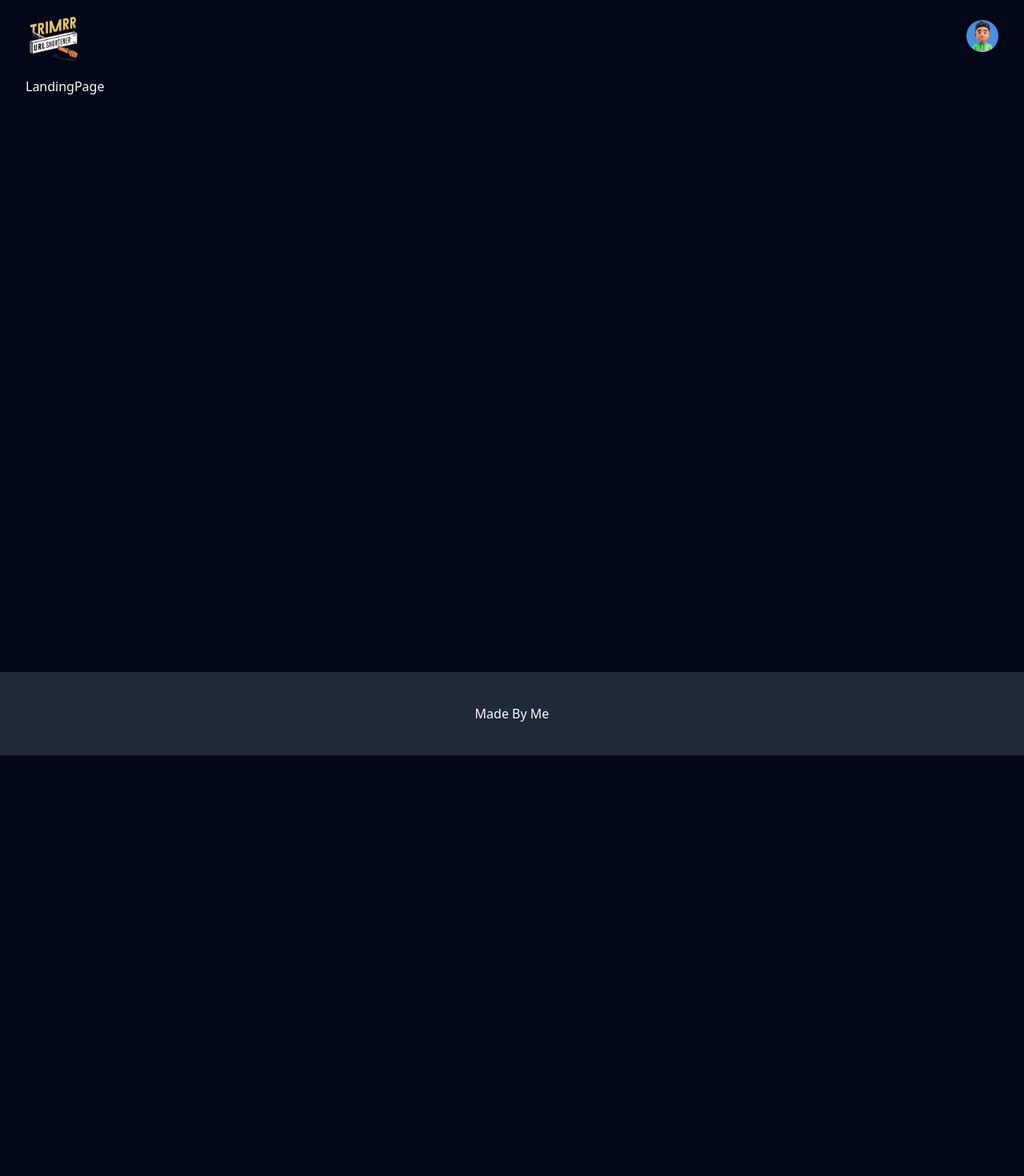
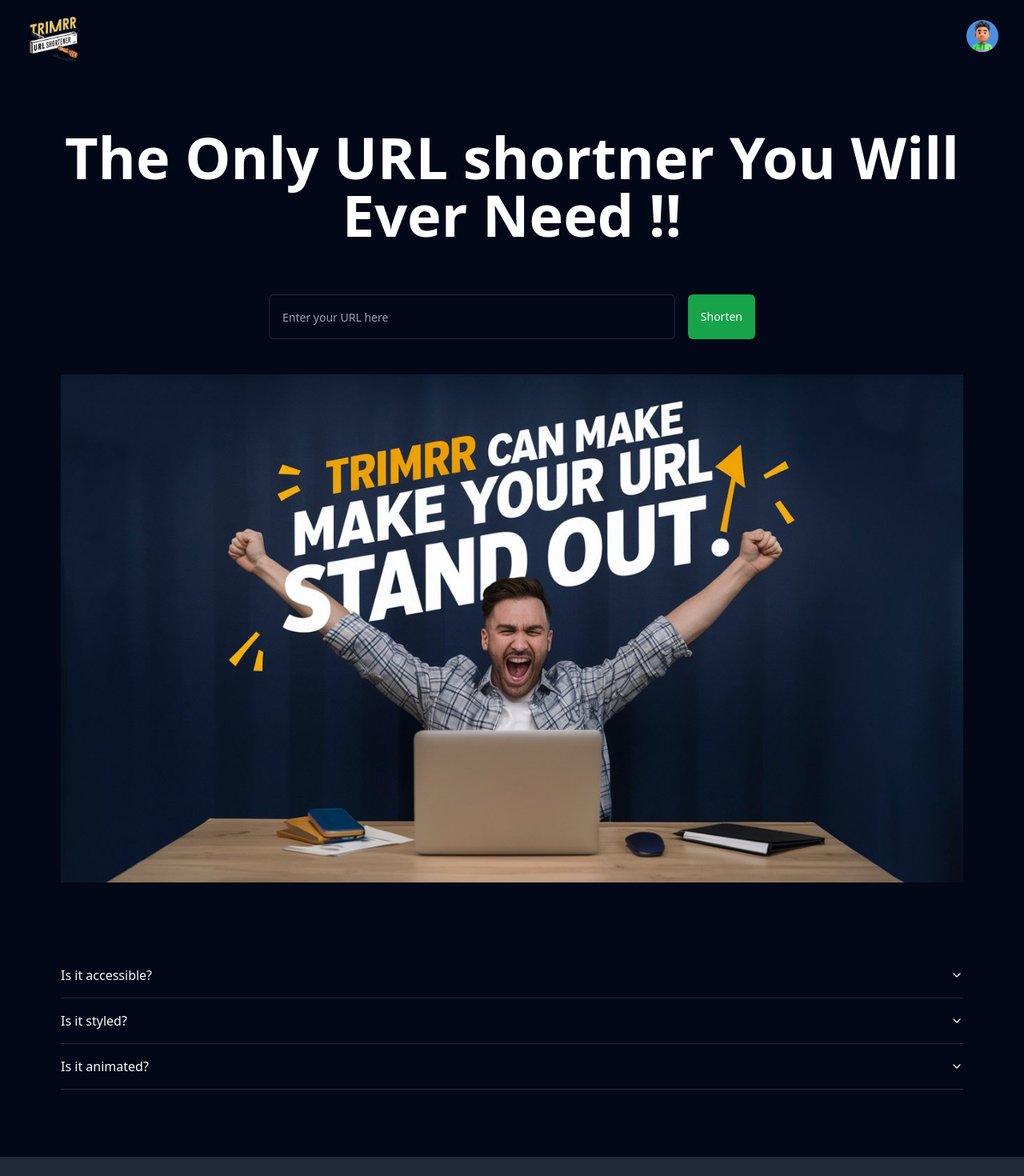
Before and after one commit to 5AIPAVAN/URL_shortner, a React (Vite) app: page / in a window 1280 px wide. Shown: the top 1470 px of the page at 80% size. Before the commit the page ends 944 px from the top, so only its background shows below. Built offline with nearby package versions, Linux system fonts and the light colour scheme.

Commit message:
Landing page frontend done

```diff
--- a/package.json
+++ b/package.json
@@ -10,6 +10,7 @@
     "preview": "vite preview"
   },
   "dependencies": {
+    "@radix-ui/react-accordion": "^1.2.0",
     "@radix-ui/react-avatar": "^1.1.0",
     "@radix-ui/react-dropdown-menu": "^2.1.1",
     "@radix-ui/react-slot": "^1.1.0",
--- /dev/null
+++ b/src/components/ui/accordion.jsx
@@ -0,0 +1,41 @@
+import * as React from "react"
+import * as AccordionPrimitive from "@radix-ui/react-accordion"
+import { ChevronDown } from "lucide-react"
+
+import { cn } from "@/lib/utils"
+
+const Accordion = AccordionPrimitive.Root
+
+const AccordionItem = React.forwardRef(({ className, ...props }, ref) => (
+  <AccordionPrimitive.Item ref={ref} className={cn("border-b", className)} {...props} />
+))
+AccordionItem.displayName = "AccordionItem"
+
+const AccordionTrigger = React.forwardRef(({ className, children, ...props }, ref) => (
+  <AccordionPrimitive.Header className="flex">
+    <AccordionPrimitive.Trigger
+      ref={ref}
+      className={cn(
+        "flex flex-1 items-center justify-between py-4 font-medium transition-all hover:underline [&[data-state=open]>svg]:rotate-180",
+        className
+      )}
+      {...props}>
+      {children}
+      <ChevronDown className="h-4 w-4 shrink-0 transition-transform duration-200" />
+    </AccordionPrimitive.Trigger>
+  </AccordionPrimitive.Header>
+))
+AccordionTrigger.displayName = AccordionPrimitive.Trigger.displayName
+
+const AccordionContent = React.forwardRef(({ className, children, ...props }, ref) => (
+  <AccordionPrimitive.Content
+    ref={ref}
+    className="overflow-hidden text-sm transition-all data-[state=closed]:animate-accordion-up data-[state=open]:animate-accordion-down"
+    {...props}>
+    <div className={cn("pb-4 pt-0", className)}>{children}</div>
+  </AccordionPrimitive.Content>
+))
+
+AccordionContent.displayName = AccordionPrimitive.Content.displayName
+
+export { Accordion, AccordionItem, AccordionTrigger, AccordionContent }
--- /dev/null
+++ b/src/components/ui/input.jsx
@@ -0,0 +1,19 @@
+import * as React from "react"
+
+import { cn } from "@/lib/utils"
+
+const Input = React.forwardRef(({ className, type, ...props }, ref) => {
+  return (
+    (<input
+      type={type}
+      className={cn(
+        "flex h-10 w-full rounded-md border border-input bg-background px-3 py-2 text-sm ring-offset-background file:border-0 file:bg-transparent file:text-sm file:font-medium placeholder:text-muted-foreground focus-visible:outline-none focus-visible:ring-2 focus-visible:ring-ring focus-visible:ring-offset-2 disabled:cursor-not-allowed disabled:opacity-50",
+        className
+      )}
+      ref={ref}
+      {...props} />)
+  );
+})
+Input.displayName = "Input"
+
+export { Input }
--- a/src/pages/landing.jsx
+++ b/src/pages/landing.jsx
@@ -1,9 +1,77 @@
-import React from 'react'
+import React, { useState } from 'react'
+import {
+  Accordion,
+  AccordionContent,
+  AccordionItem,
+  AccordionTrigger,
+} from "@/components/ui/accordion"
+import { Input } from "@/components/ui/input"
+import { Button } from '@/components/ui/button'
+import { useNavigate } from 'react-router-dom'
 
 const LandingPage = () => {
+
+  // for input handling
+  const [longUrl,setLongUrl] = useState("");
+  const navigate = useNavigate();
+
+  const handleShorten = (e) => {
+     e.preventDefault();
+     if(longUrl){
+      navigate(`/auth?createNew=${longUrl}`)
+     }
+
+  }
+
   return (
-    <div>
-      LandingPage
+    <div className='flex flex-col items-center'>
+
+
+      {/* my-10: Applies a margin of 10 units on the top and bottom for all screen sizes.
+sm:my-16: Overrides the margin to 16 units on the top and bottom for screen sizes that are sm (small) and larger.
+text-3xl: Applies a text size of 3xl for all screen sizes.
+sm:text-6xl: Overrides the text size to 6xl for screen sizes that are sm (small) and larger.
+lg:text-7xl: Further overrides the text size to 7xl for screen sizes that are lg (large, typically 1024px) and larger. */}
+      <div className='my-10 sm:my-16 text-3xl sm:text-6xl lg:text-7xl text-white text-center font-extrabold '>
+        <h2>The Only URL shortner You Will Ever Need !! </h2>
+      </div>
+
+      <form onSubmit={handleShorten} className='sm:h-14 gap-4 flex flex-col sm:flex-row w-full md:w-2/4 '>
+      {/* type must be url here -> it validates wheather it is url or not */}
+      <Input type="url"
+       value = {longUrl}
+       placeholder="Enter your URL here"
+       className=' h-full flex-1 py-4 px-4 '
+       onChange={(e)=>setLongUrl(e.target.value)} />
+      <Button className='h-full bg-green-600 text-white hover:bg-orange-600 hover:text-white' type='submit' >Shorten</Button>
+      </form>
+
+      <div>
+        <img src='banner.jpeg' alt='banner image' className='w-full my-11 md:px-11'/>
+      </div>
+
+      <Accordion type="single" collapsible className="w-full md:p-11">
+        <AccordionItem value="item-1">
+          <AccordionTrigger>Is it accessible?</AccordionTrigger>
+          <AccordionContent>
+            Yes. It adheres to the WAI-ARIA design pattern.
+          </AccordionContent>
+        </AccordionItem>
+        <AccordionItem value="item-2">
+          <AccordionTrigger>Is it styled?</AccordionTrigger>
+          <AccordionContent>
+            Yes. It comes with default styles that matches the other
+            components&apos; aesthetic.
+          </AccordionContent>
+        </AccordionItem>
+        <AccordionItem value="item-3">
+          <AccordionTrigger>Is it animated?</AccordionTrigger>
+          <AccordionContent>
+            Yes. It&apos;s animated by default, but you can disable it if you
+            prefer.
+          </AccordionContent>
+        </AccordionItem>
+      </Accordion>
     </div>
   )
 }
```
Also changed, not shown: public/banner.jpeg (added), 1 other file (tests, documents, lock files or other folders).
